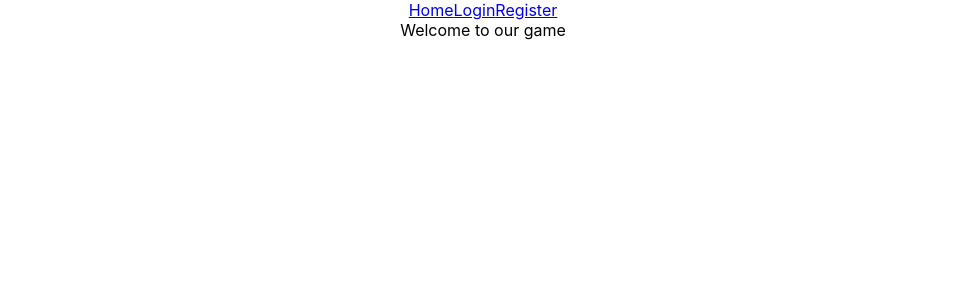
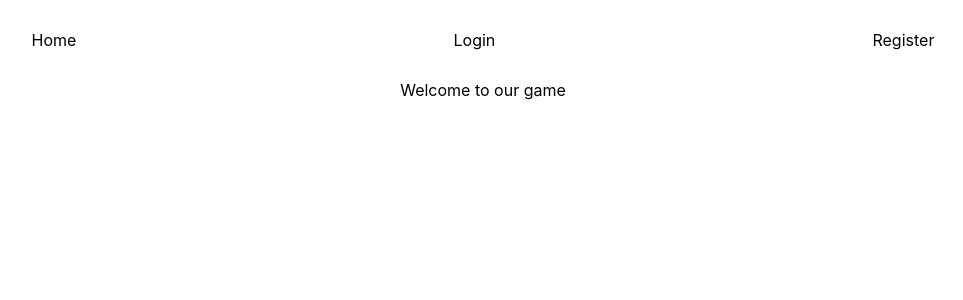
Before and after one commit to CSEU3-MUDGAME/MUD2_Frontend, a React (Create React App) app: page / in a window 1280 px wide. Shown: the top 300 px of the page, without its empty margins (157-1120 px from the left). Built offline with nearby package versions, Linux system fonts and the light colour scheme.

Commit message:
Add basic navbar styles

```diff
--- a/src/components/Navbar.jsx
+++ b/src/components/Navbar.jsx
@@ -5,15 +5,16 @@ import Login from './Login';
 import Register from './Register';
 import Game from './Game';
 import { ProtectedRoute } from '../utils/ProtectedRoute';
+import { StyledNavbar } from '../styles/navbar';
 
 export default function Navbar(props){
     return(
         <div>
-            <nav>
+            <StyledNavbar>
                 <Link to="/">Home</Link>
                 <Link to="/login">Login</Link>
                 <Link to="/register">Register</Link>
-            </nav>
+            </StyledNavbar>
             <main>
                 <Route exact path="/" component={Landing} />
                 <Route exact path="/login" component={Login} />
--- /dev/null
+++ b/src/styles/navbar.js
@@ -0,0 +1,12 @@
+import styled from 'styled-components'
+
+export const StyledNavbar = styled.nav`
+    height: 10vh;
+    display: flex;
+    justify-content: space-around;
+    align-items: center;
+    a {
+        text-decoration: none;
+        color: black;
+    }
+`
```
